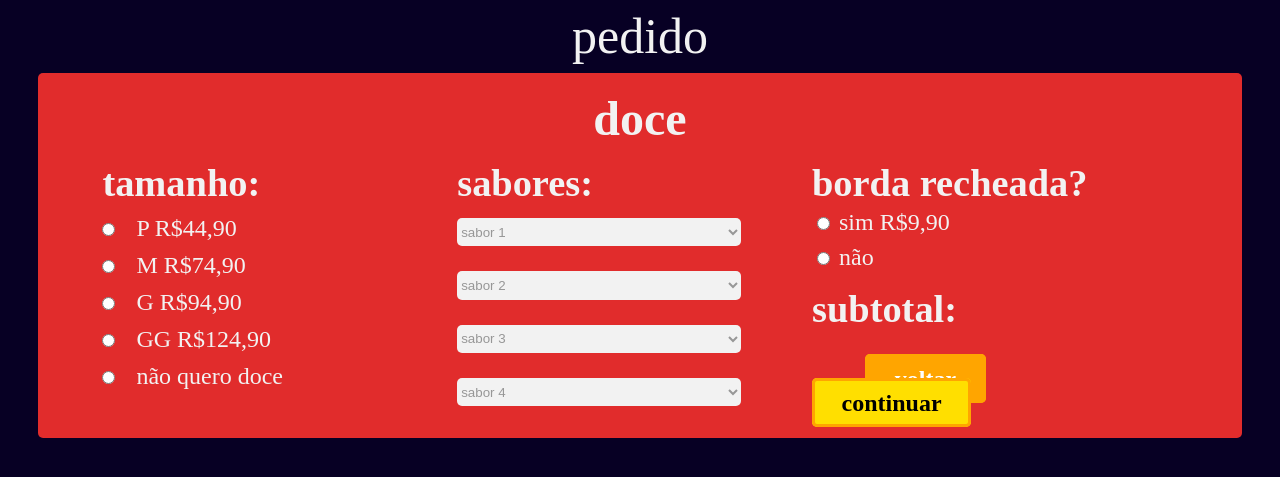
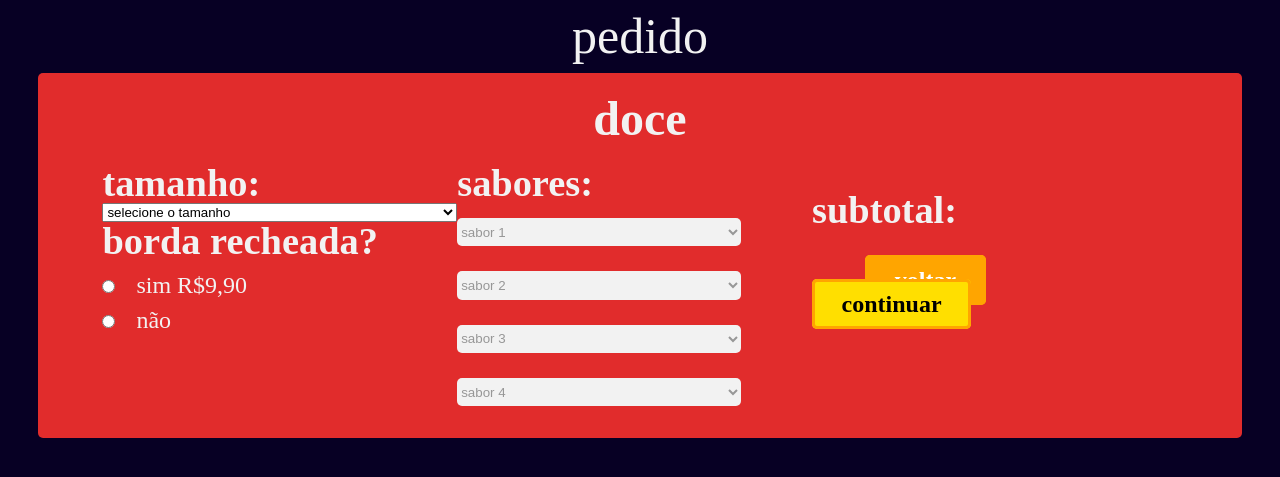
Before and after one commit to julia-kretzer-senai/pizzabyte, a plain HTML site: page doce.html in a window 1280 px wide. Shown: the part 103-580 px from the top of the page. Drawn offline with Linux system fonts and the light colour scheme; files whose address does not match are found by name; a web font is replaced by a local one.

Commit message:
corrected

```diff
--- a/doce.html
+++ b/doce.html
@@ -26,25 +26,21 @@
             <div class="opcoes">
             <div class="coluna1">
                 <h3>tamanho:</h3>
-                <div class="p">
-                    <input type="radio" name="tamanho-doce" id="p">
-                    <label for="p">P R$44,90</label>
-                </div>
-                <div class="m">
-                    <input type="radio" name="tamanho-doce" id="m">
-                    <label for="m">M R$74,90</label>
-                </div>
-                <div class="g">
-                    <input type="radio" name="tamanho-doce" id="g">
-                    <label for="g">G R$94,90</label>
-                </div>
-                <div class="gg">
-                    <input type="radio" name="tamanho-doce" id="gg">
-                    <label for="gg">GG R$124,90</label>
-                </div>
-                <div class="none">
-                    <input type="radio" name="tamanho-doce" id="none">
-                    <label for="none">não quero doce</label>
+                <select name="tamanho-doce" id="tamanho-doce" required>
+                    <option value="default" disabled selected>selecione o tamanho</option>
+                    <option value="p">P R$44,90</option>
+                    <option value="m">M R$74,90</option>
+                    <option value="g">G R$94,90</option>
+                    <option value="gg">GG R$124,90</option>
+                    <option value="nenhuma">não quero pizza salgada</option>
+                </select>
+                <div class="borda">
+                    <h3>borda recheada?</h3>
+                    <input type="radio" id="sim" name="borda">
+                    <label for="sim">sim R$9,90</label><br>
+
+                    <input type="radio" id="nao" name="borda">
+                    <label for="nao">não</label>
                 </div>
             </div>
             <div class="coluna2">
@@ -87,14 +83,6 @@
                 </select>
             </div>
             <div class="coluna3">
-                <div class="borda">
-                    <h3>borda recheada?</h3>
-                    <input type="radio" id="sim" name="borda">
-                    <label for="sim">sim R$9,90</label><br>
-
-                    <input type="radio" id="nao" name="borda">
-                    <label for="nao">não</label>
-                </div>
                 <div class="subtotal">
                     <h3>subtotal: </h3>
                     <p id="doce-subtotal"></p>
```
